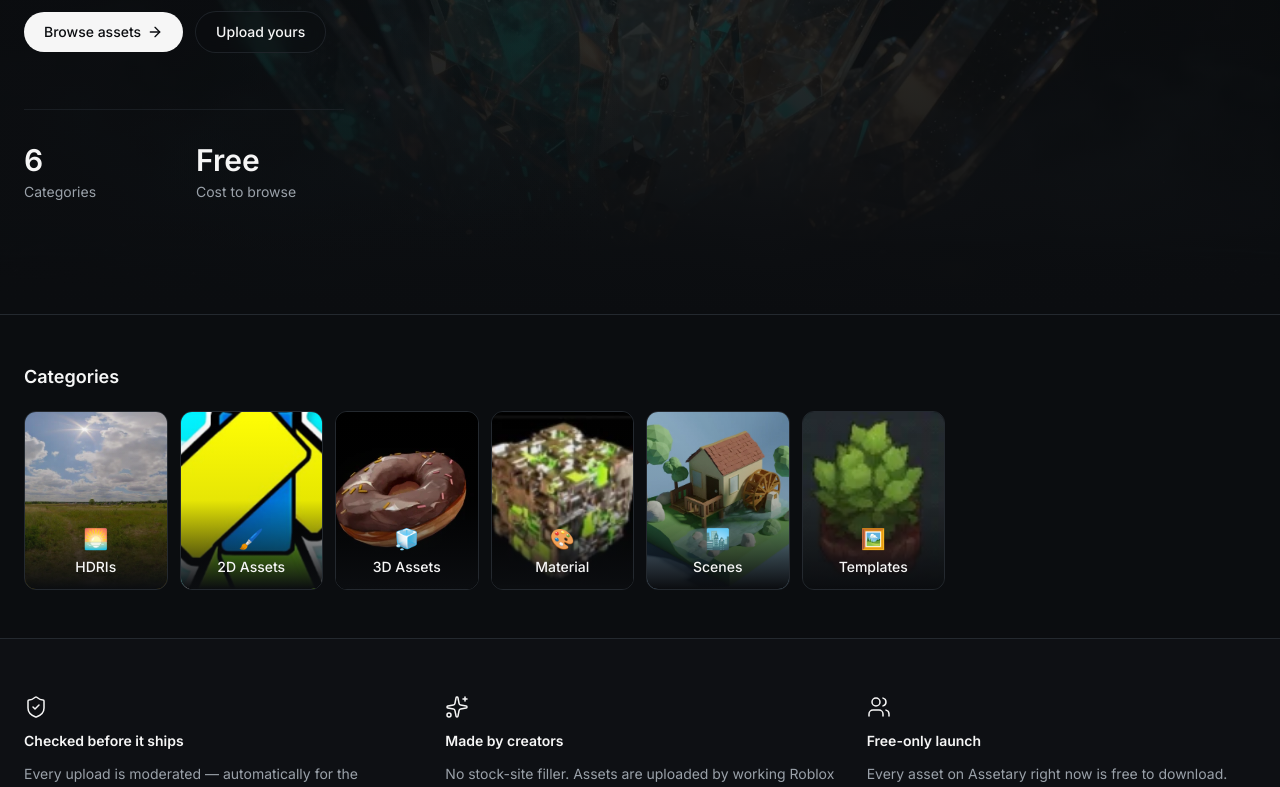
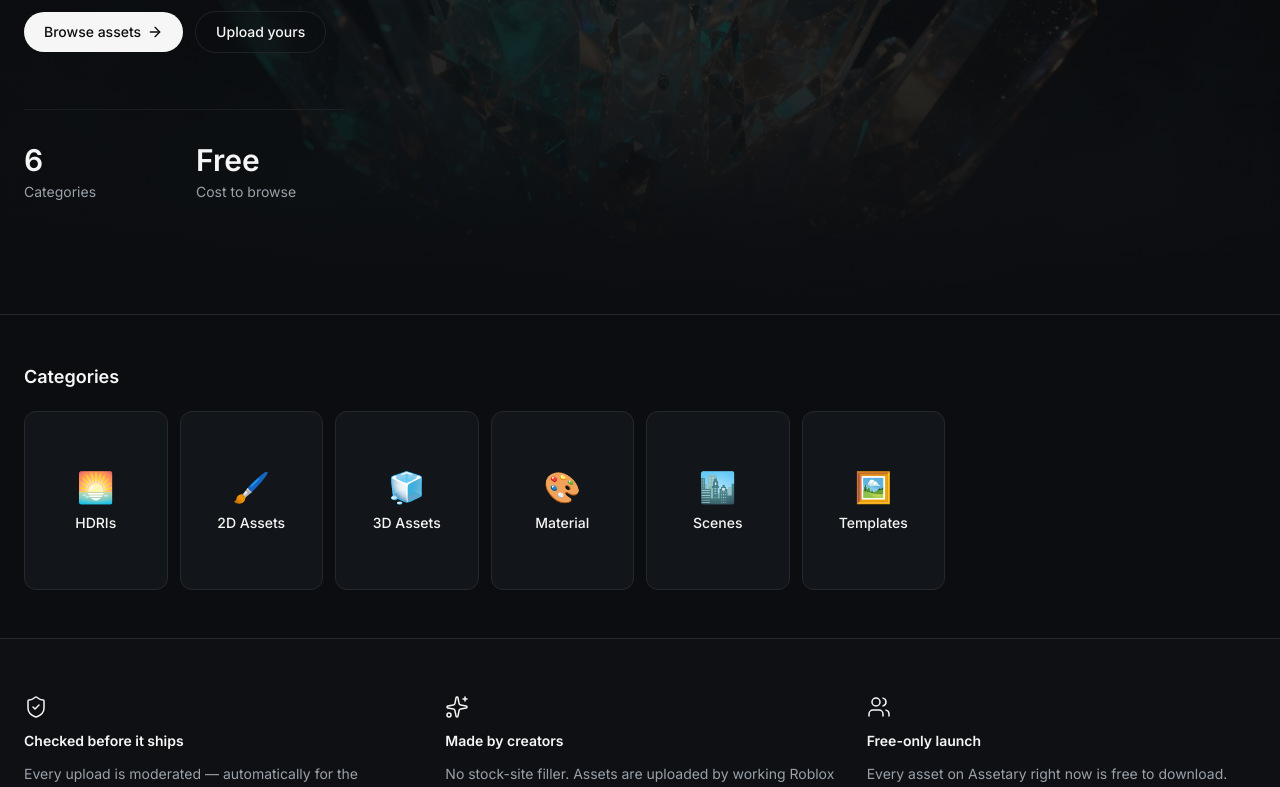
Before and after one commit to Radin-dev1/Assetary, a Next.js app: page / in a window 1280 px wide. Shown: the part 402-1189 px from the top of the page. Built offline with nearby package versions, Linux system fonts and the light colour scheme; no server answers; the database is empty.

Commit message:
Remove category thumbnail images, revert to emoji-only tiles

```diff
--- a/src/components/category-tile.tsx
+++ b/src/components/category-tile.tsx
@@ -1,25 +1,16 @@
 import Link from "next/link";
-import Image from "next/image";
 import type { Category } from "@/lib/categories";
 
 export function CategoryTile({ category }: { category: Category }) {
   return (
     <Link
       href={`/browse/${category.slug}`}
-      className="group relative flex aspect-[4/5] flex-col justify-end overflow-hidden rounded-xl border border-border"
+      className="group flex aspect-[4/5] flex-col items-center justify-center gap-2 rounded-xl border border-border bg-surface text-center transition-colors hover:border-foreground/40"
     >
-      <Image
-        src={category.image}
-        alt={category.name}
-        fill
-        sizes="(min-width: 1024px) 12vw, 25vw"
-        className="object-cover transition-transform duration-300 group-hover:scale-105"
-      />
-      <div className="absolute inset-0 bg-gradient-to-t from-background via-background/10 to-transparent" />
-      <div className="relative flex flex-col items-center gap-1 pb-3 text-center">
-        <span className="text-xl">{category.emoji}</span>
-        <span className="text-sm font-medium">{category.name}</span>
-      </div>
+      <span className="text-3xl transition-transform duration-300 group-hover:scale-110">
+        {category.emoji}
+      </span>
+      <span className="text-sm font-medium">{category.name}</span>
     </Link>
   );
 }
```
